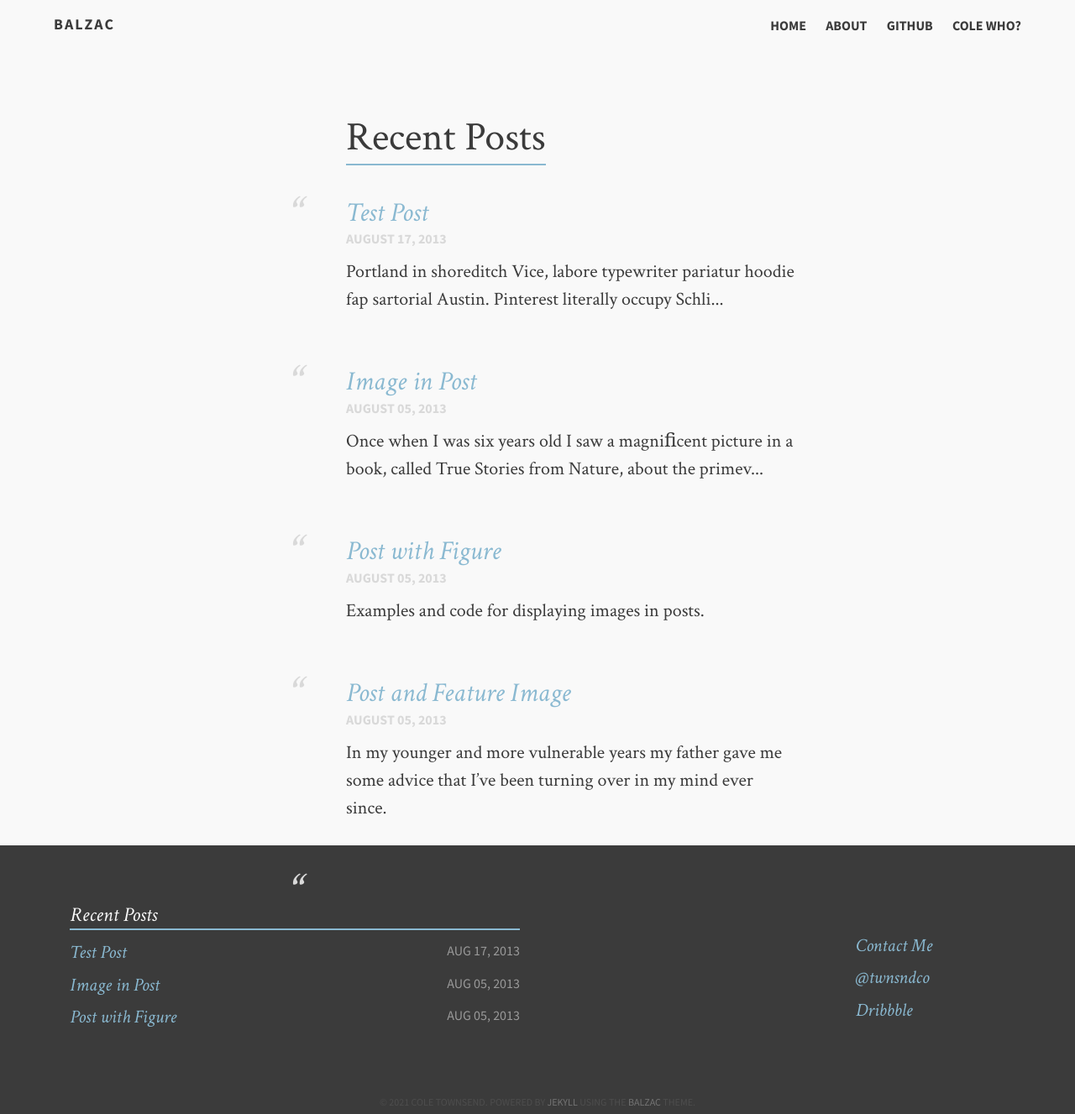
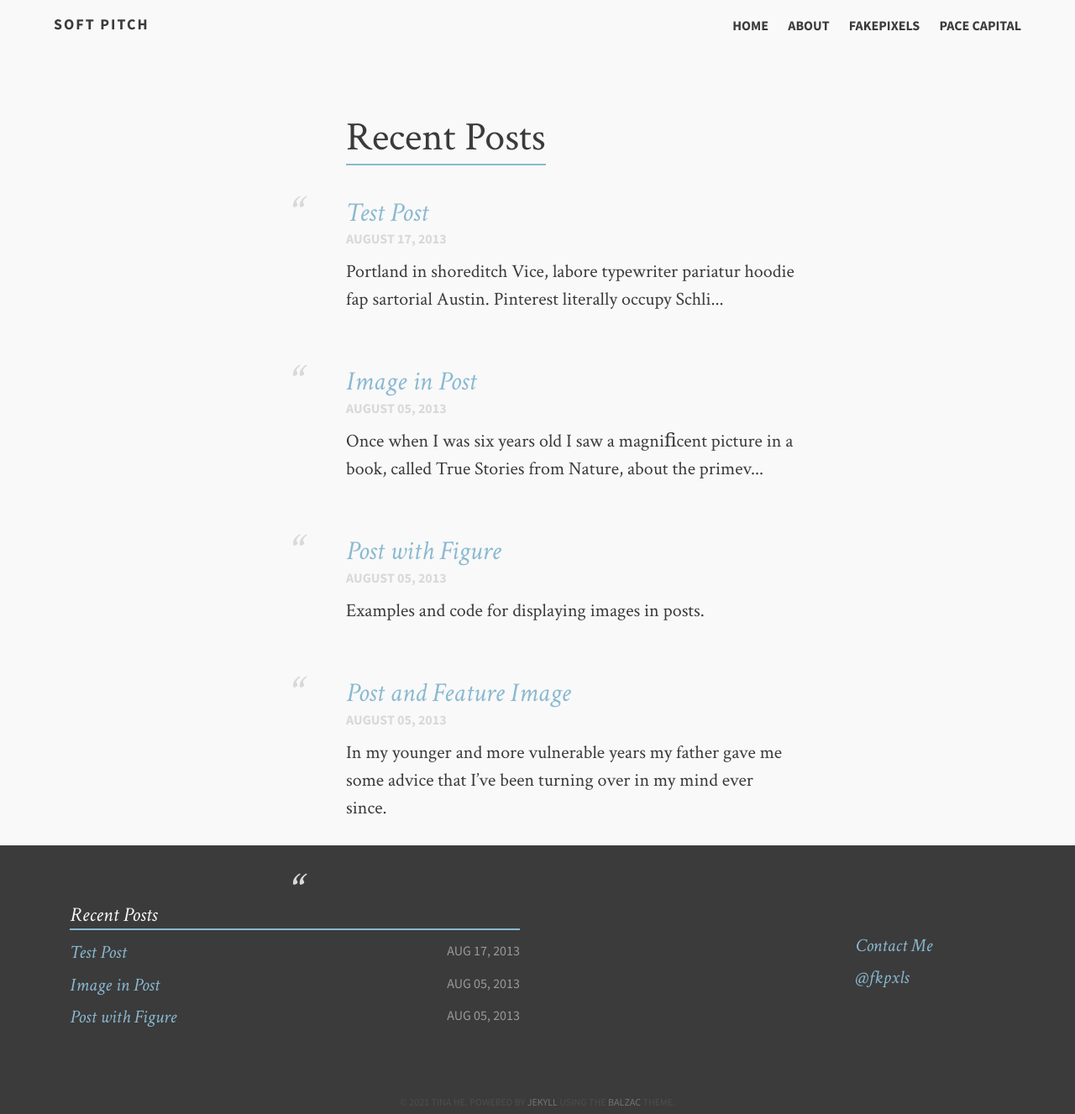
Before and after one commit to fakepixels/fakepixels.github.io, a Jekyll site: the page built from index.md, in a window 1280 px wide. Shown: the whole page at 84% size. Built offline with Jekyll 4.4.1, drawn with Linux system fonts in a browser that asks for light colours.

Commit message:
Update _config.yml

```diff
--- a/_config.yml
+++ b/_config.yml
@@ -1,25 +1,22 @@
-title:            Balzac
-tagline:          A beautiful theme.
-description:      Describe your website.
-canonical: http://jekyll.gtat.me
+title:            SOFT PITCH
+tagline:          by @fkpxls
+description:      BIG FIELD, SOFT PITCHES
+canonical: http://fakepixels.github.io
 
 # Owner/author information
 owner:
-  name:           Cole Townsend
+  name:           TINA HE
   avatar:         avatar.png
-  bio:            "Aesthete & Athlete"
-  email:          cole@coletownsend.com
-  twitter:        twnsndco
-  github:         coletownsend
-  instagram:      ctrunsthis
-  dribbble:       coletownsend
-  disqus:         balzac
-  location:       "Buffalo, NY"
-  # Plug in your disqus shortname!
+  bio:            LFG.
+  email:          fkpxls@gmail.com
+  twitter:        fkpxls
+  github:         fakepixels
+  instagram:      fakepixels
+  location:       "New York, NY"
 
 tools:
-  standards:      "HTML, SCSS, Jekyll"
-  software:       "git"
+  standards:      "Python, G Docs, G Sheets, HTML, CSS, JS"
+  software:       "Figma"
 
 # Open Graph customization
 opengraph:
@@ -30,11 +27,11 @@ opengraph:
 links:
   - title: About
     url: /about
-  - title: Github
-    url: https://github.com/ColeTownsend/Balzac-for-Jekyll
+  - title: Fakepixels
+    url: https://fakepixels.com/
     external: true
-  - title: Cole Who?
-    url: http://coletownsend.com
+  - title: Pace Capital
+    url: http://pacecapital.com/
     external: true
 
 # http://en.wikipedia.org/wiki/List_of_tz_database_time_zones
```
